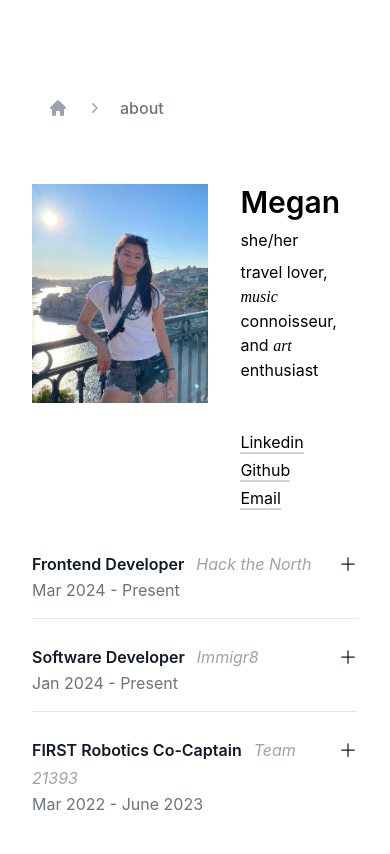
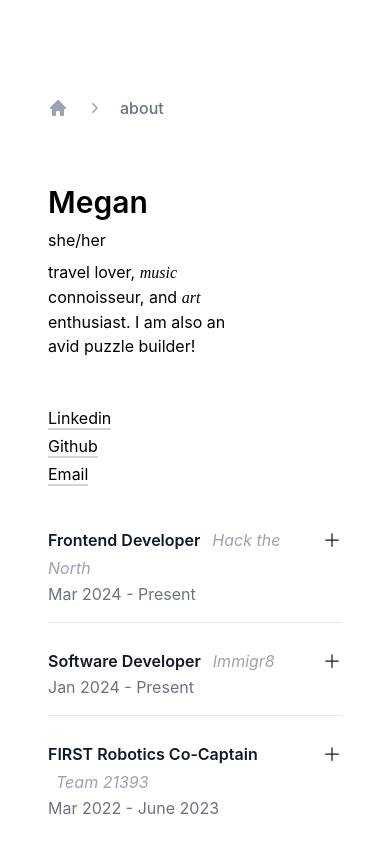
Before and after one commit to mw-171/web-portfolio, a Next.js app: page /about in a window 390 px wide. Shown: the top 854 px of the page. Built offline with nearby package versions, Linux system fonts and the light colour scheme.

Commit message:
refine about me

```diff
--- a/src/pages/about.tsx
+++ b/src/pages/about.tsx
@@ -59,10 +59,10 @@ export default function About() {
             </li>
           </ol>
         </nav>
-        <div className="flex justify-center items-center pt-8">
+        <div className="flex justify-start pl-4 md:pl-0 md:justify-center items-center pt-8">
           <div className="">
             <div className="flex justify-between gap-8 md:gap-16">
-              <div>
+              <div className="hidden md:block">
                 <Image
                   src="/me.png" // Path to your image
                   alt="me on vaca"
@@ -93,7 +93,7 @@ export default function About() {
                       >
                         <span>art</span>
                       </a>{" "}
-                      enthusiast
+                      enthusiast. I am also an avid puzzle builder!
                     </div>
                   </div>
                   {/* TODO: make this a reusable component? */}
@@ -150,7 +150,7 @@ export default function About() {
             </div>
           </div>
         </div>
-        <div className="mx-auto md:px-8 lg:px-16 xl:px-64 2xl:px-96 pt-4 pb-8">
+        <div className="mx-auto px-4 md:px-8 lg:px-16 xl:px-64 2xl:px-96 pt-4 pb-8">
           <dl className="space-y-4 divide-y divide-gray-900/10">
             {experience.map((experience) => (
               <Disclosure as="div" key={experience.title} className="pt-6">
```
